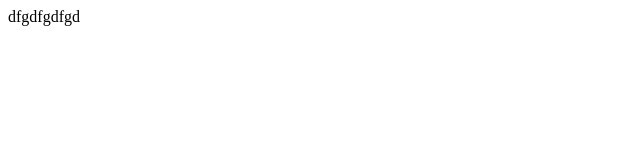
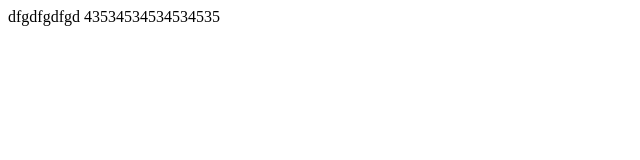
Before and after one commit to Olllya/lost-time, a plain HTML site: page index.html in a window 1280 px wide. Shown: the whole page, without its empty margins (0-640 px from the left). Drawn offline with Linux system fonts and the light colour scheme.

Commit message:
Второй

```diff
--- a/index.html
+++ b/index.html
@@ -5,6 +5,6 @@
 	<title>Document</title>
 </head>
 <body>
-	dfgdfgdfgd
+	dfgdfgdfgd 43534534534534535
 </body>
 </html>
```
